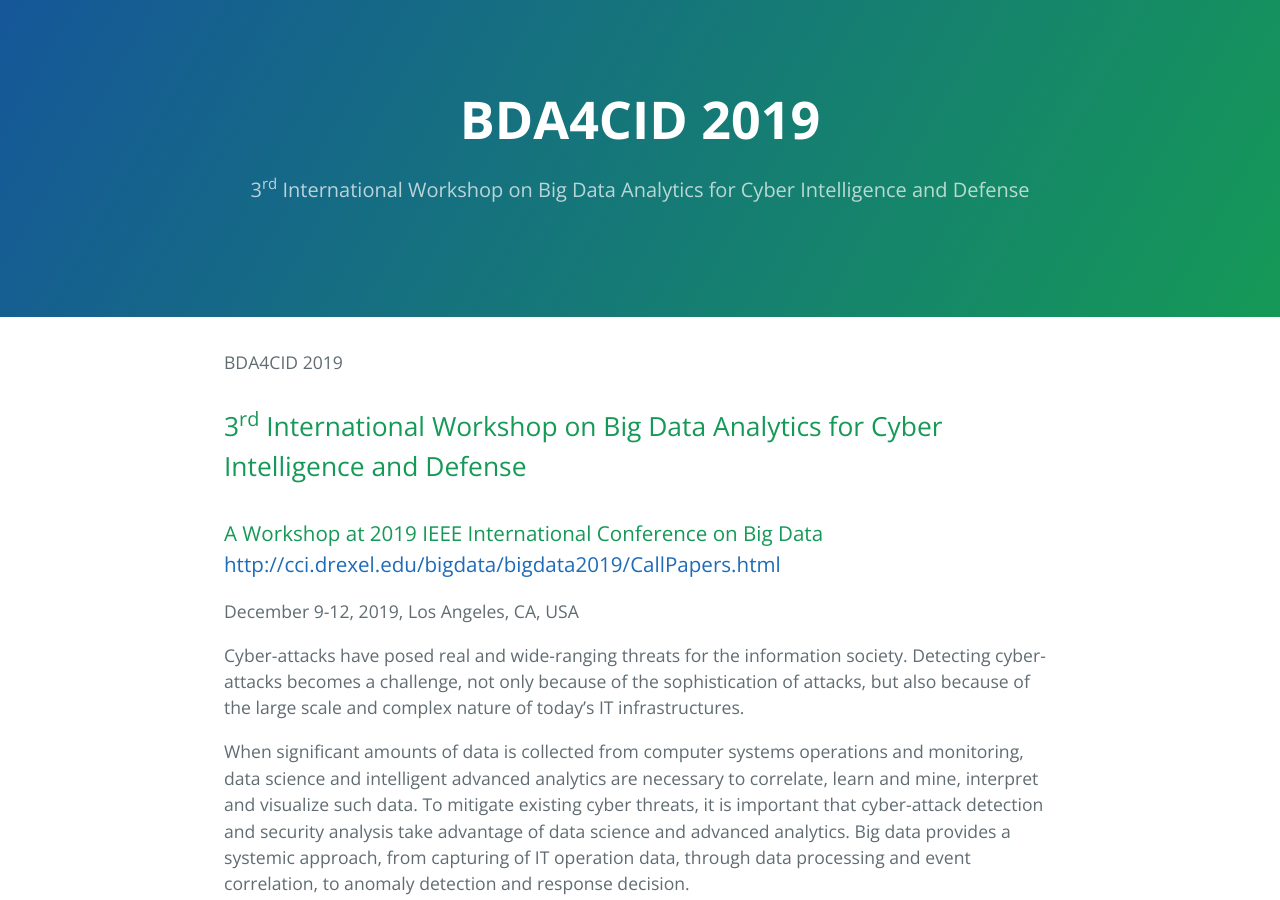
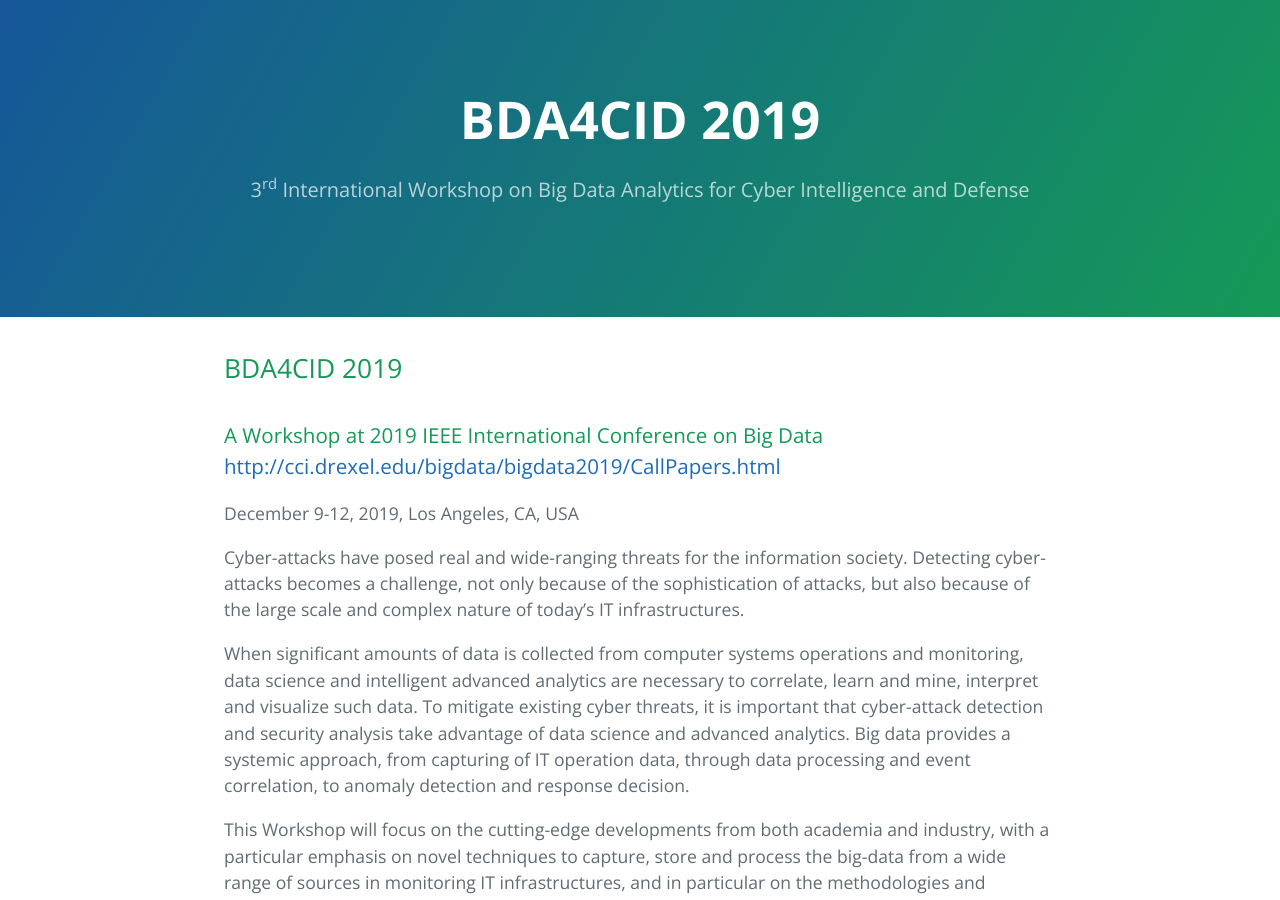
Before and after one commit to bda4cid/bda4cid.github.io, a Jekyll site: the page built from index.md, in a window 1280 px wide and 900 px high. Built offline with Jekyll 4.4.1, drawn with Linux system fonts in a browser that asks for light colours; our own code applies the rules of GitHub Pages for plain Markdown files.

Commit message:
trying to fix title again

```diff
--- a/index.md
+++ b/index.md
@@ -1,8 +1,7 @@
 ---
 layout: default
 ---
-BDA4CID 2019
-## 3<sup>rd</sup> International Workshop on Big Data Analytics for Cyber Intelligence and Defense
+## BDA4CID 2019
 ### A Workshop at 2019 IEEE International Conference on Big Data [http://cci.drexel.edu/bigdata/bigdata2019/CallPapers.html](IEEE Big Data 2018)
 December 9-12, 2019, Los Angeles, CA, USA
 
```
